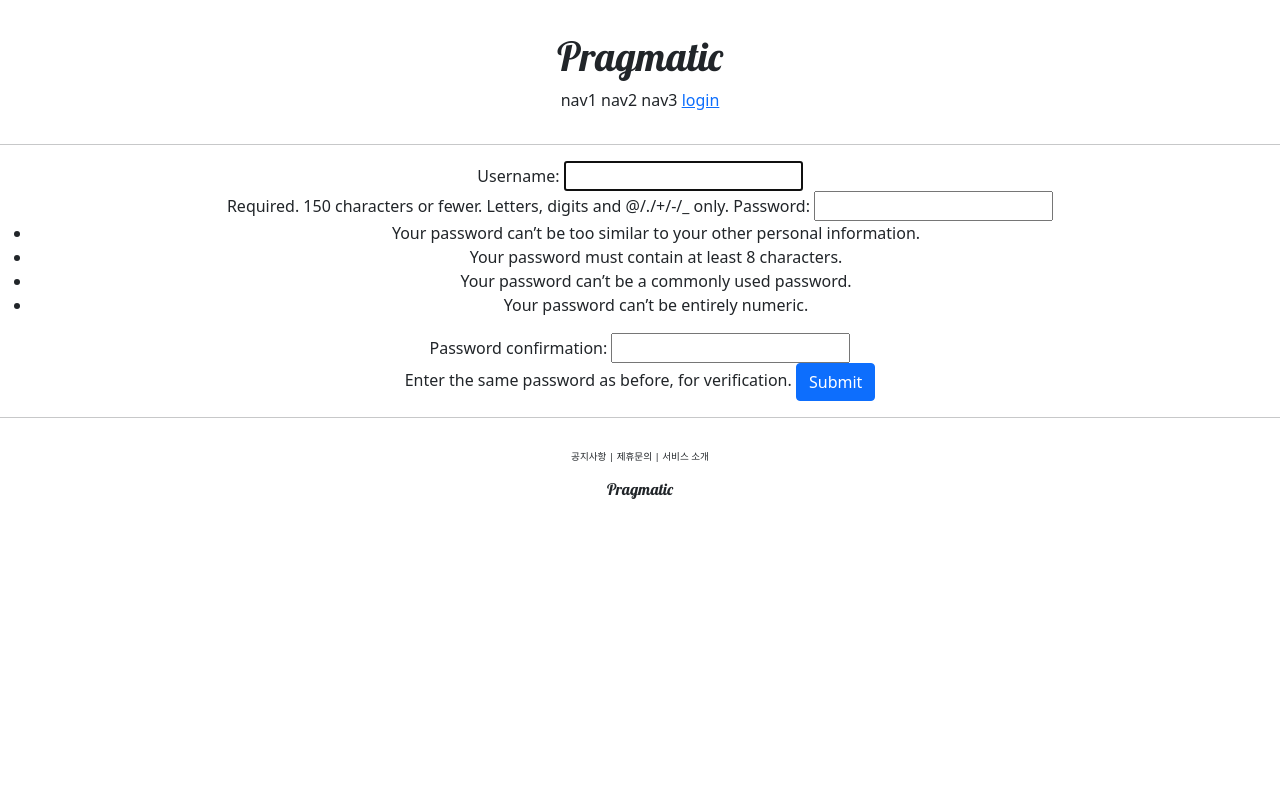
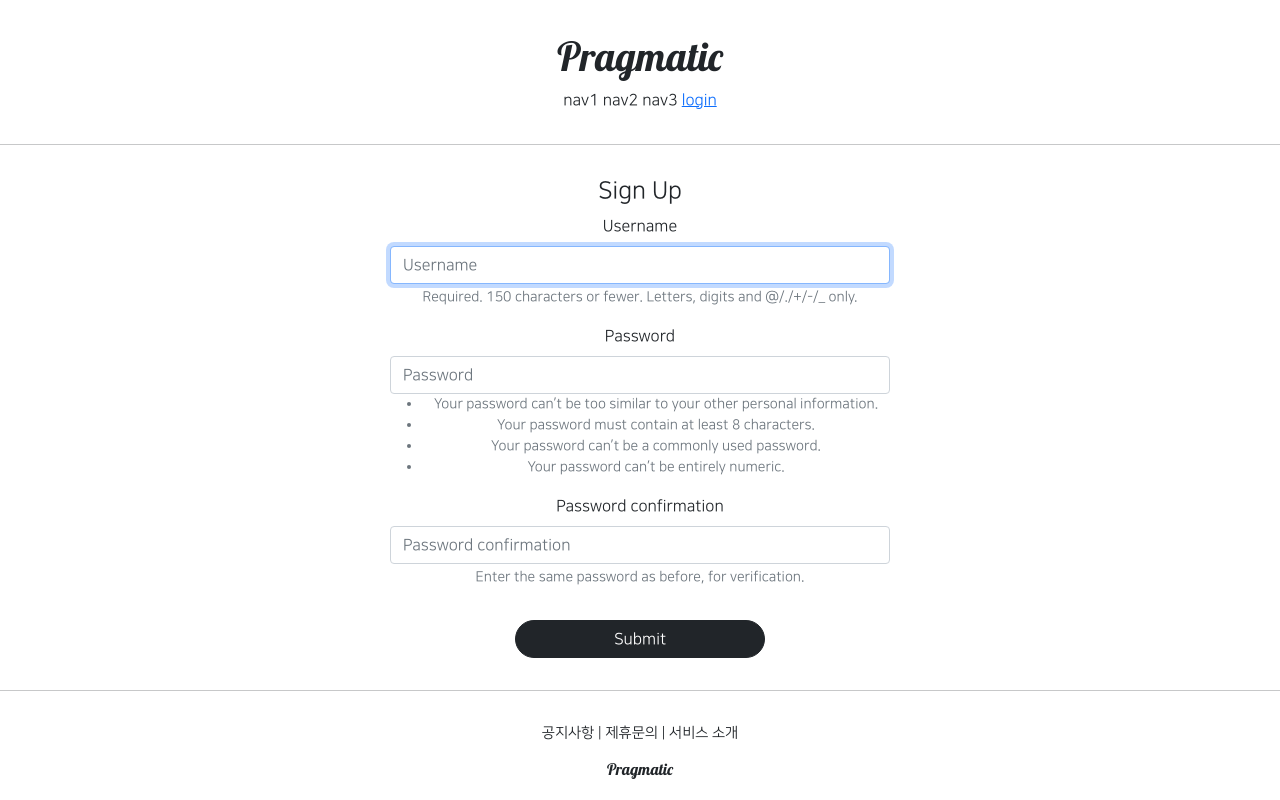
Before and after one commit to UnknwonD/WebStudy, a Django app: page /account/create/ in a window 1280 px wide. Run offline with Django 4.2, Linux system fonts and the light colour scheme; some libraries are stand-ins or nearby versions.

Commit message:
Design Django form with BootStrap5

```diff
--- a/accountapp/templates/accountapp/create.html
+++ b/accountapp/templates/accountapp/create.html
@@ -1,12 +1,16 @@
 {% extends 'base.html' %}
+{% load bootstrap5 %}
 
 {% block content %}
 
-<div style="text-align: center">
+<div style="text-align: center; max-width: 500px; margin: 2rem auto;">
+    <div class="mb4">
+        <h4>Sign Up</h4>
+    </div>
     <form action="{% url 'accountapp:create' %}" method="post">
         {% csrf_token %}
-        {{ form }}
-        <input type="submit" class="btn btn-primary" />
+        {% bootstrap_form form %}
+        <input type="submit" class="btn btn-dark rounded-pill col-6 mt-3" />
     </form>
 </div>
 
--- a/pragmatic/settings.py
+++ b/pragmatic/settings.py
@@ -55,6 +55,7 @@ INSTALLED_APPS = [
     'django.contrib.messages',
     'django.contrib.staticfiles',
     'accountapp',
+    'bootstrap5',
 ]
 
 MIDDLEWARE = [
--- a/static/base.css
+++ b/static/base.css
@@ -3,7 +3,7 @@
     font-family: 'Lobster', cursive;
 }
 .menu_footer {
-    font-size: 0.6rem;
+    font-size: 0.9rem;
 }
 .box_footer {
     text-align: center;
--- a/templates/base.html
+++ b/templates/base.html
@@ -3,7 +3,7 @@
 
 {% include 'head.html' %}
 
-<body>
+<body style="font-family: 'NanumSquareR'">
 
     {% include 'header.html' %}
 
--- a/templates/head.html
+++ b/templates/head.html
@@ -13,4 +13,26 @@
     <link href="https://fonts.googleapis.com/css2?family=Lobster&display=swap" rel="stylesheet">
 
     <link rel="stylesheet" type="text/css" href= "{% static 'base.css' %}">
+    <style>
+        @font-face {
+            font-family: 'NanumSquareR';
+            src: local('NanumSquareR'),
+            url("{% static 'fonts/NanumSquareR.otf' %}") format("opentype");
+        }
+        @font-face {
+            font-family: 'NanumSquareEB';
+            src: local('NanumSquareEB'),
+            url("{% static 'fonts/NanumSquareEB.otf' %}") format("opentype");
+        }
+        @font-face {
+            font-family: 'NanumSquareB';
+            src: local('NanumSquareB'),
+            url("{% static 'fonts/NanumSquareB.otf' %}") format("opentype");
+        }
+        @font-face {
+            font-family: 'NanumSquareL';
+            src: local('NanumSquareL'),
+            url("{% static 'fonts/NanumSquareL.otf' %}") format("opentype");
+        }
+    </style>
 </head>
```
Also changed, not shown: accountapp/templates/accountapp/login.html (+5 -3 lines), static/fonts/NanumSquareB.otf (added), static/fonts/NanumSquareEB.otf (added), static/fonts/NanumSquareL.otf (added), static/fonts/NanumSquareR.otf (added).
